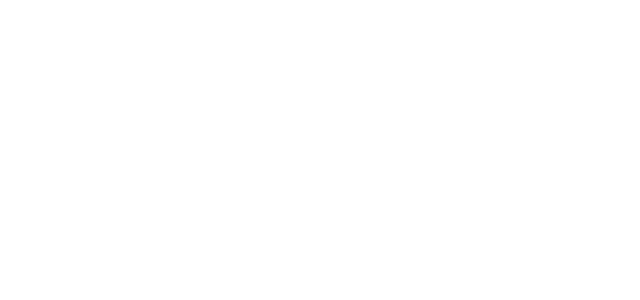
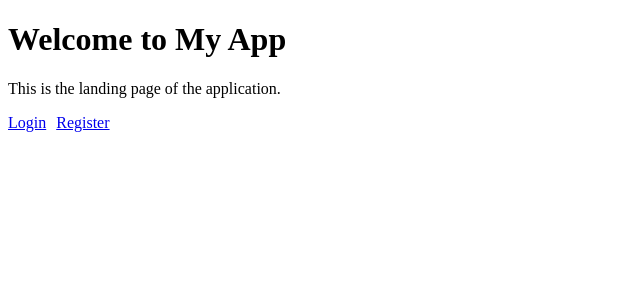
Before and after one commit to BULSU-Planning-and-Development/Pmes, a React (Create React App) app in the folder client/: page / in a window 1280 px wide. Shown: the top 300 px of the page, without its empty margins (0-640 px from the left). Built offline with nearby package versions, Linux system fonts and the light colour scheme.

Commit message:
Update App.js

```diff
--- a/client/src/App.js
+++ b/client/src/App.js
@@ -1,6 +1,7 @@
 // src/App.js
 import React from 'react';
 import { BrowserRouter as Router, Routes, Route } from 'react-router-dom';
+import HomePage from './pages/HomePage';
 import AdminRoutes from './routes/AdminRoutes';
 import UserRoutes from './routes/UserRoutes';
 import Login from './auth/Login';
@@ -12,6 +13,7 @@
   return (
     <Router>
       <Routes>
+        <Route path="/" element={<HomePage />} />
         {/* Public Routes */}
         <Route path="/login" element={<Login />} />
         <Route path="/register" element={<Register />} />
```
